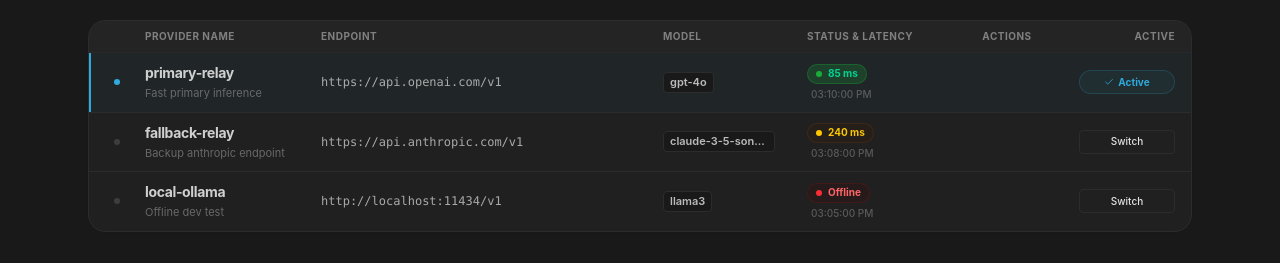
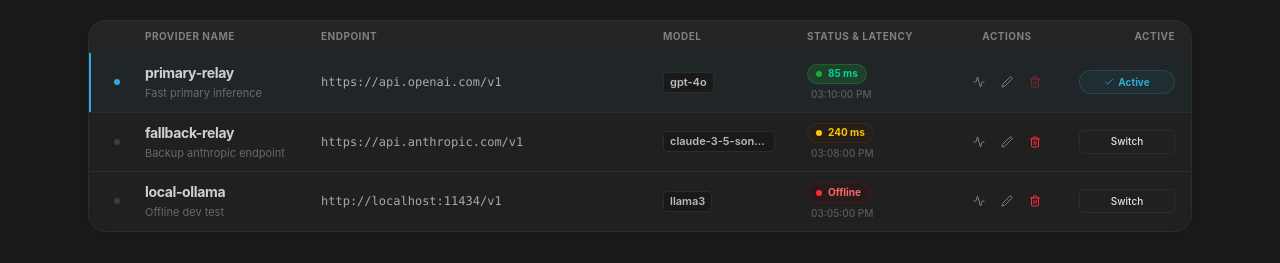
Before and after one commit to zhang3say/cxc, a React (Vite) app in the folder cxc-desktop/: page / in a window 1280 px wide. Shown: the part 137-400 px from the top of the page. Built offline with nearby package versions, Linux system fonts and the light colour scheme.

Commit message:
style: 列表视图中的操作列按钮改为一直显示

```diff
--- a/cxc-desktop/src/App.tsx
+++ b/cxc-desktop/src/App.tsx
@@ -771,7 +771,7 @@
                         </div>
 
                         {/* Quiet action buttons column */}
-                        <div className="w-full sm:w-24 shrink-0 pr-4 flex items-center justify-end sm:justify-center gap-1 sm:opacity-0 sm:group-hover:opacity-100 transition-opacity duration-150">
+                        <div className="w-full sm:w-24 shrink-0 pr-4 flex items-center justify-end sm:justify-center gap-1">
                           <Button
                             variant="ghost"
                             size="icon-sm"
```
